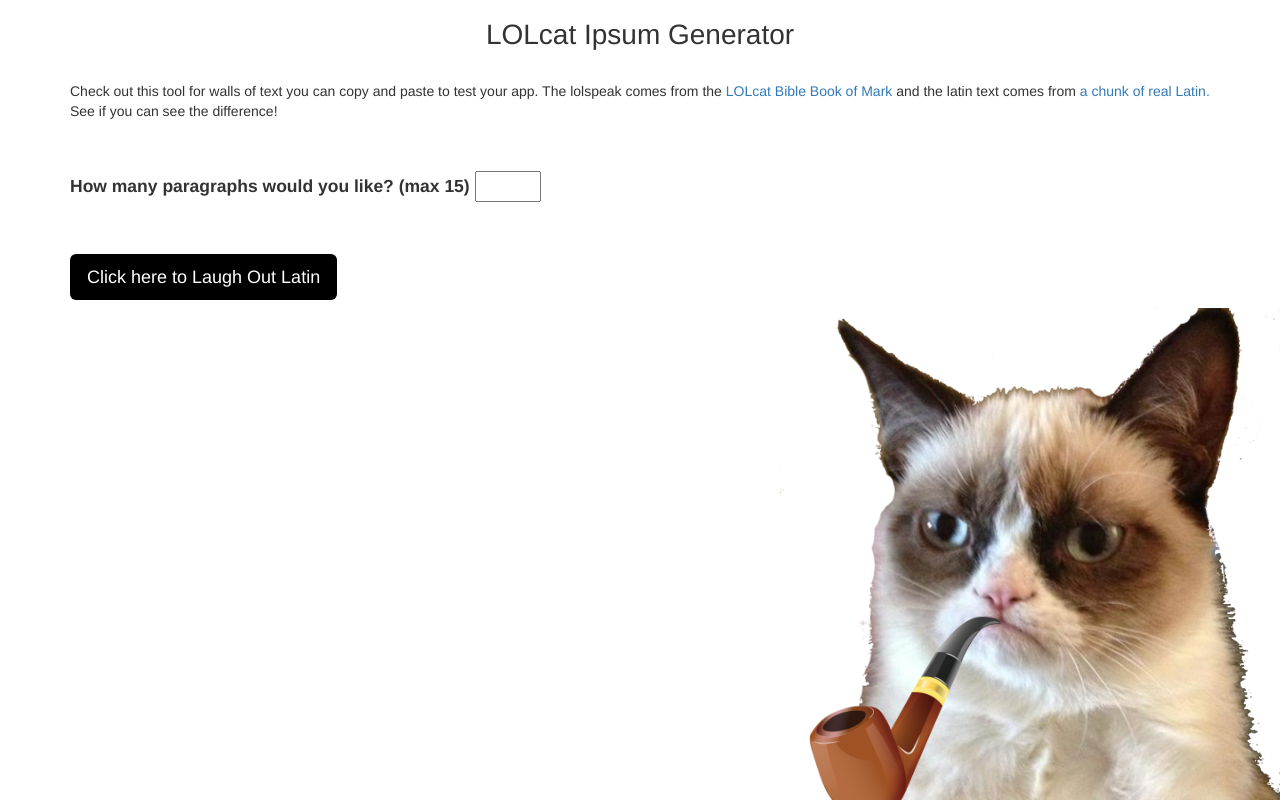
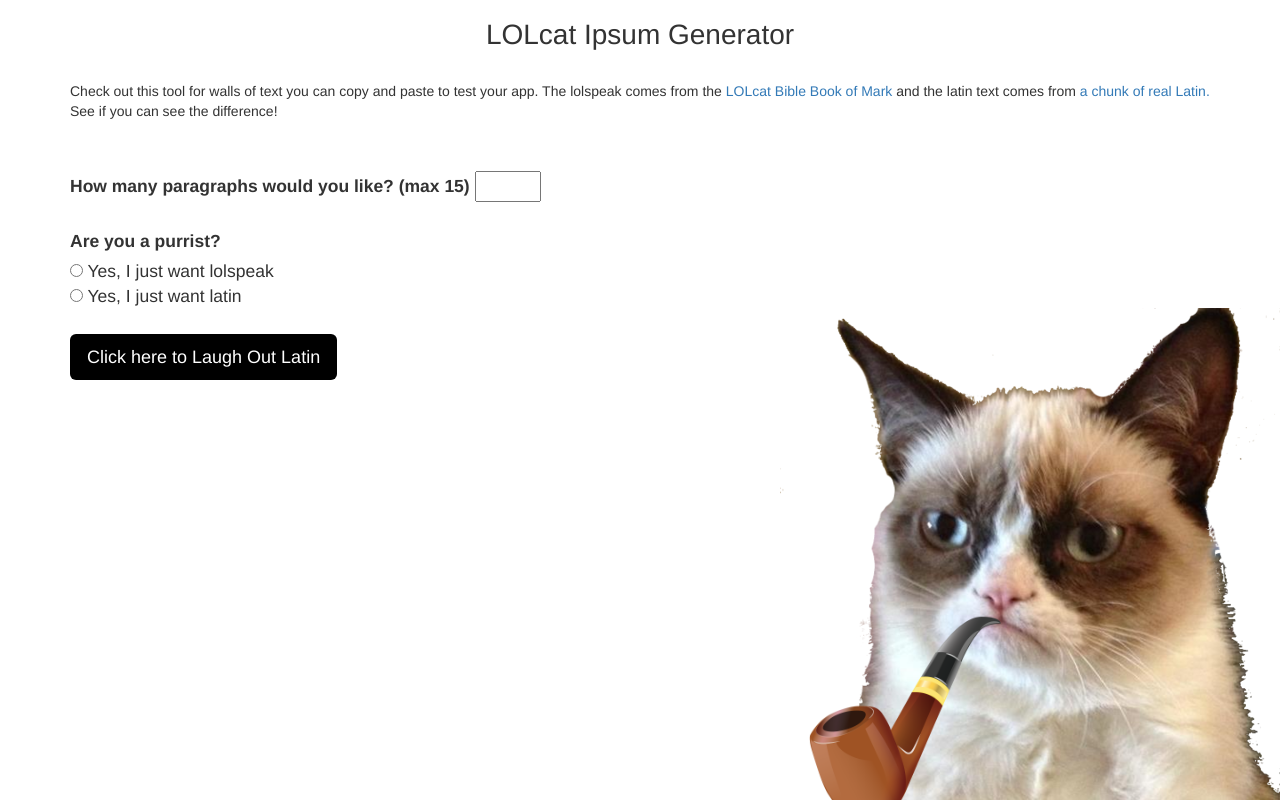
Before and after one commit to ktbee/LoLcat-Ipsum, a PHP site: page / in a window 1280 px wide. Run offline with PHP 8.4, Linux system fonts and the light colour scheme; some libraries are stand-ins or nearby versions.

Commit message:
Added ability to choose just  latin or lolspeak

```diff
--- a/index.php
+++ b/index.php
@@ -6,7 +6,7 @@
 	<title>	LoLCat Ipsum</title>
 	<link rel="stylesheet" href="//code.jquery.com/ui/1.11.2/themes/smoothness/jquery-ui.css">
 	<link href="https://maxcdn.bootstrapcdn.com/bootstrap/3.3.4/css/bootstrap.min.css" rel="stylesheet">
-	<link href="css/custom.css" rel="stylesheet">
+	<link href="custom.css" rel="stylesheet">
 	<?php require 'logic.php'; ?>
 
 
@@ -25,6 +25,12 @@
 				<label for='numPar'>How many paragraphs would you like? (max 15)</label>
 				<input type='number' name='numPar' id='numPar' max='15' min='1' required><br>
 				<br>
+				<label for='purrist'>Are you a purrist?</label>
+				<br>
+				<input type='radio' name='purrist' value='lolspeak'> Yes, I just want lolspeak
+				<br>
+				<input type='radio' name='purrist' value='latin'> Yes, I just want latin
+				<br>
 				<br>
 				<button type='submit' name='getLOL' class='btn btn-lg'>Click here to Laugh Out Latin</button>
 			</form>
@@ -34,7 +40,7 @@
 		<br>
 
 					</span>
-		<img src="/grumpy-latin-cat.png">
+		<img src="grumpy-latin-cat.png" class="hidden-sm hidden-xs">
 
 		<?php
 				if(isset($_GET['getLOL'])) {
```
